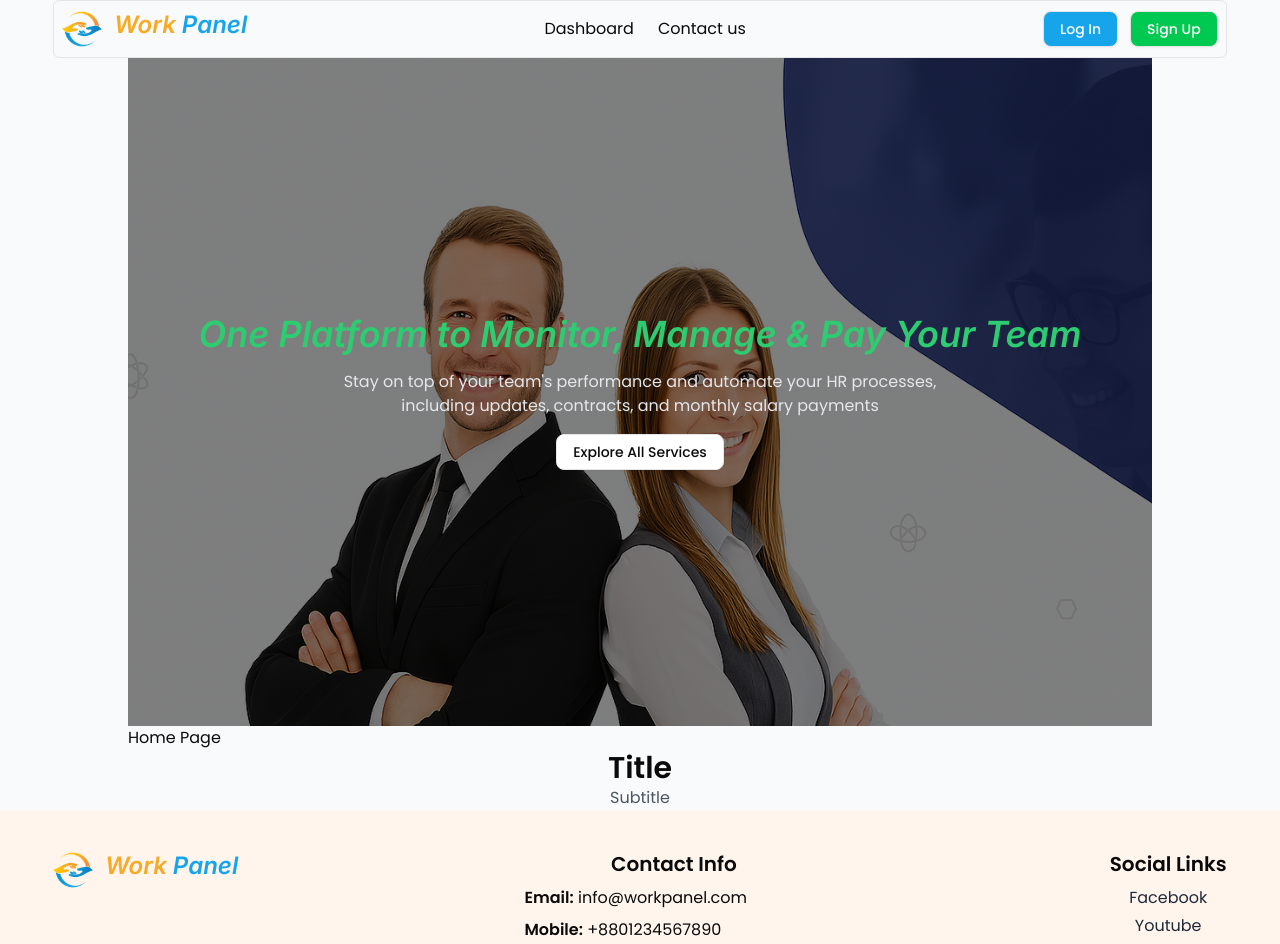
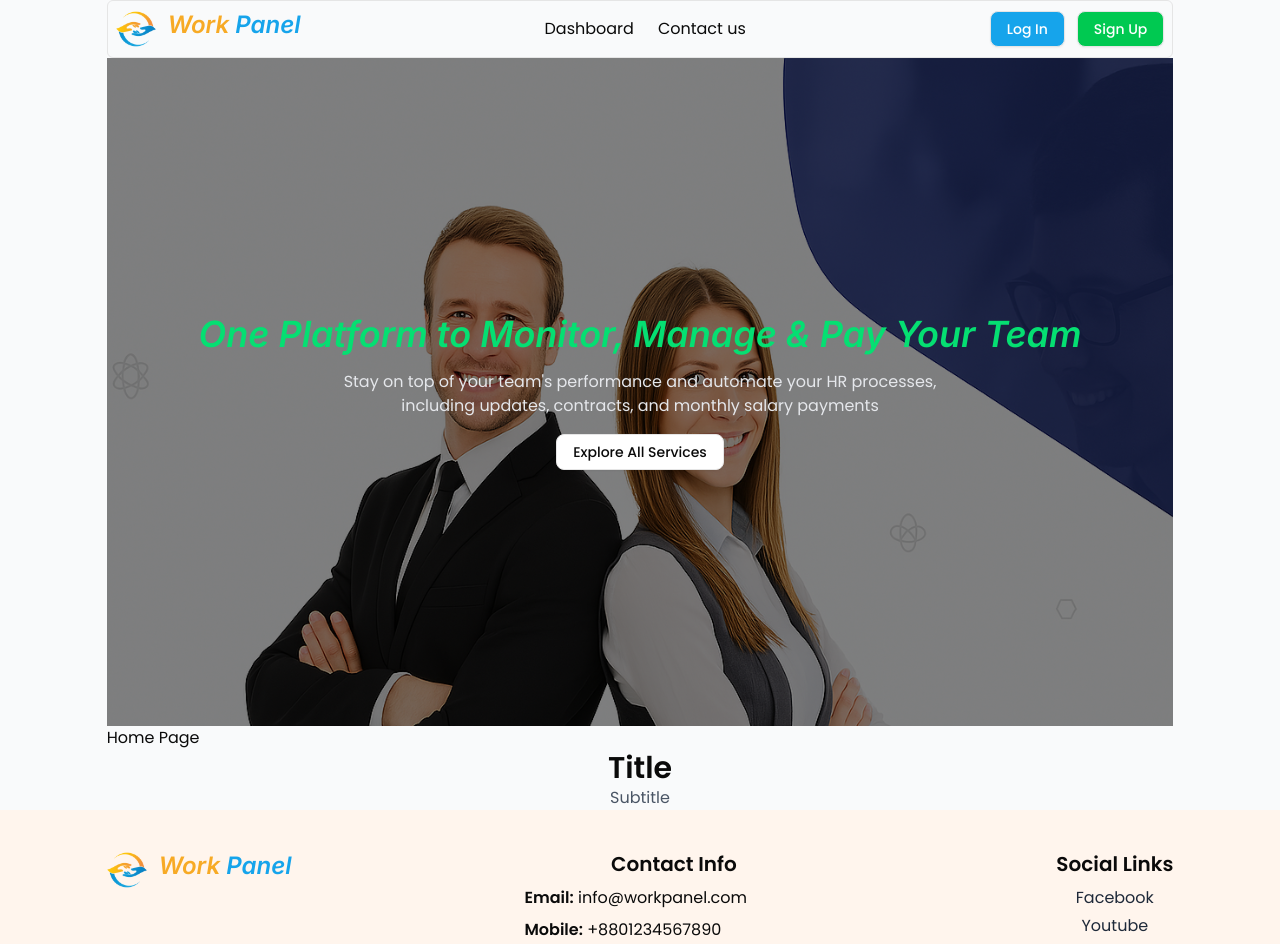
Before and after one commit to samiuzaman/Work_Panel_Client_Side, a React (Vite) app: page / in a window 1280 px wide. Shown: the top 944 px of the page. Built offline with nearby package versions, Linux system fonts and the light colour scheme.

Commit message:
Solve Responsive Problem

```diff
--- a/src/Pages/Home/Banner.jsx
+++ b/src/Pages/Home/Banner.jsx
@@ -4,14 +4,14 @@ import { Button } from "../../components/ui/button";
 const Banner = () => {
     return (
       <div className="w-full banner py-64 text-center space-y-4">
-        <h2 className="font-Inter text-4xl font-semibold text-[#2ecc71]">
+        <h2 className="font-Inter text-4xl font-semibold text-green-400">
           One Platform to Monitor, Manage & Pay Your Team
         </h2>
         <p className="text-gray-200 font-normal lg:w-3/5 mx-auto">
           Stay on top of your team's performance and automate your HR processes,
           including updates, contracts, and monthly salary payments
         </p>
-        <Button variant="outline" className="cursor-pointer">Explore All Services</Button>
+        <Button variant="outline" className="cursor-pointer hover:bg-green-500 hover:text-white hover:border-none">Explore All Services</Button>
       </div>
     );
 };
--- a/src/Pages/Home/Home.jsx
+++ b/src/Pages/Home/Home.jsx
@@ -4,7 +4,7 @@ import Banner from "./Banner";
 
 const Home = () => {
   return (
-    <div className="w-11/12 lg:w-5/6 xl:w-4/5 mx-auto">
+    <div className="w-11/12 lg:w-5/6 mx-auto">
       <Banner />
       <h2>Home Page</h2>
       <Title title="Title" subtitle="Subtitle"></Title>
--- a/src/Shared/Footer.jsx
+++ b/src/Shared/Footer.jsx
@@ -1,11 +1,10 @@
 import { Link, NavLink } from "react-router";
 import Logo from "../../src/assets/logo.png";
-import { Mail } from "lucide-react";
 
 const Footer = () => {
   return (
     <div className="bg-[#fff5ed] py-4">
-      <div className="w-11/12 mx-auto pb-3 pt-6 flex flex-col lg:flex-row gap-6 justify-between text-center lg:text-left">
+      <div className="w-11/12 lg:w-5/6 mx-auto pb-3 pt-6 flex flex-col lg:flex-row gap-6 justify-between text-center lg:text-left">
         <NavLink to="/">
           <div className="flex justify-center gap-3">
             <img src={Logo} className="w-10 h-10" />
--- a/src/Shared/Navbar.jsx
+++ b/src/Shared/Navbar.jsx
@@ -15,7 +15,7 @@ const Navbar = () => {
   };
 
   return (
-    <div className="w-11/12 lg:h-5/6 xl:h-4/5 mx-auto border rounded-sm py-2 px-2 ">
+    <div className="w-11/12 lg:w-5/6 mx-auto border rounded-sm py-2 px-2 ">
       {/* Desktop view */}
       <div className={`hidden lg:flex justify-between items-center-safe`}>
         <NavLink to="/">
```
